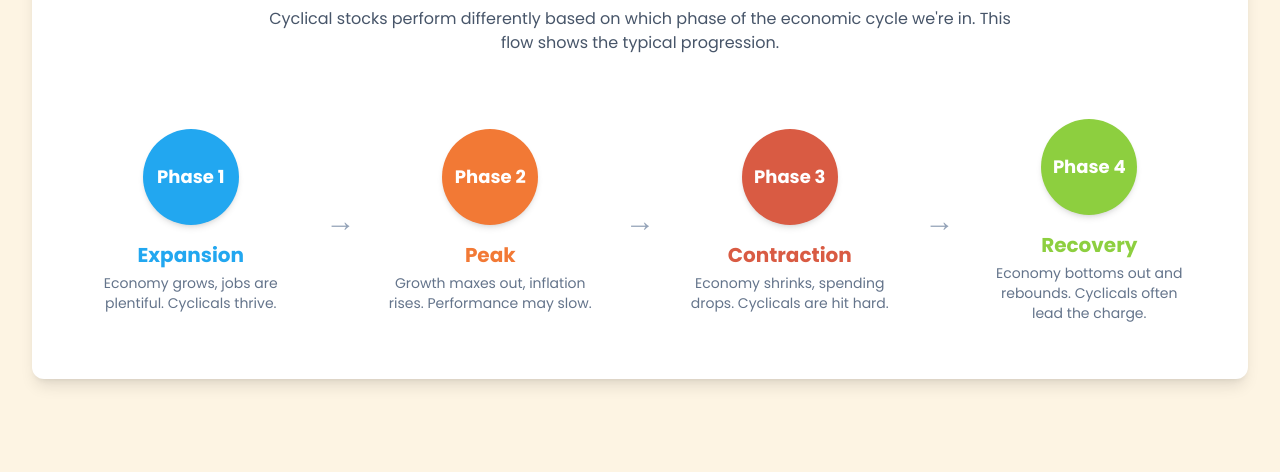
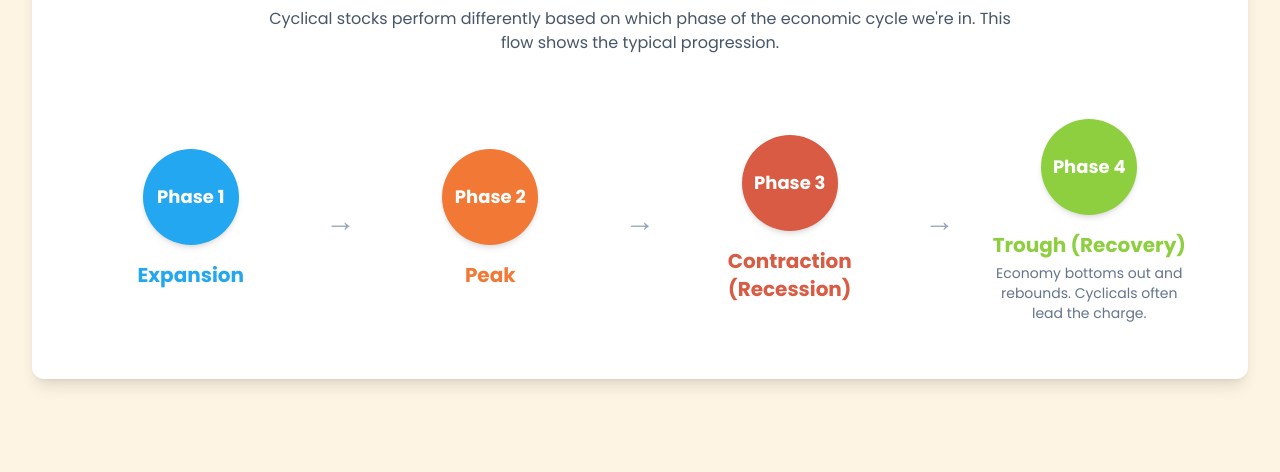
Before and after one commit to yyyprojects/CyclicalStock4, a plain HTML site: page index.html in a window 1280 px wide. Shown: the part 669-1141 px from the top of the page. Drawn offline with nearby package versions, Linux system fonts and the light colour scheme.

Commit message:
Update index.html

```diff
--- a/index.html
+++ b/index.html
@@ -77,24 +77,24 @@
                 <div class="text-center p-4 flex-1">
                     <div class="bg-[#22A7F0] text-white rounded-full w-24 h-24 flex items-center justify-center mx-auto text-lg font-bold shadow-md">Phase 1</div>
                     <h3 class="font-bold text-xl mt-4 text-[#22A7F0]">Expansion</h3>
-                    <p class="text-sm text-slate-500 mt-1">Economy grows, jobs are plentiful. Cyclicals thrive.</p>
+                    <p class="text-sm text-slate-500 mt-1"></p>
                 </div>
                 <div class="text-3xl font-light text-slate-400 transform rotate-90 md:rotate-0">→</div>
                 <div class="text-center p-4 flex-1">
                     <div class="bg-[#F27935] text-white rounded-full w-24 h-24 flex items-center justify-center mx-auto text-lg font-bold shadow-md">Phase 2</div>
                     <h3 class="font-bold text-xl mt-4 text-[#F27935]">Peak</h3>
-                    <p class="text-sm text-slate-500 mt-1">Growth maxes out, inflation rises. Performance may slow.</p>
+                    <p class="text-sm text-slate-500 mt-1"></p>
                 </div>
                 <div class="text-3xl font-light text-slate-400 transform rotate-90 md:rotate-0">→</div>
                 <div class="text-center p-4 flex-1">
                     <div class="bg-[#D95B43] text-white rounded-full w-24 h-24 flex items-center justify-center mx-auto text-lg font-bold shadow-md">Phase 3</div>
-                    <h3 class="font-bold text-xl mt-4 text-[#D95B43]">Contraction</h3>
-                    <p class="text-sm text-slate-500 mt-1">Economy shrinks, spending drops. Cyclicals are hit hard.</p>
+                    <h3 class="font-bold text-xl mt-4 text-[#D95B43]">Contraction (Recession)</h3>
+                    <p class="text-sm text-slate-500 mt-1"></p>
                 </div>
                 <div class="text-3xl font-light text-slate-400 transform rotate-90 md:rotate-0">→</div>
                 <div class="text-center p-4 flex-1">
                     <div class="bg-[#8DCF3F] text-white rounded-full w-24 h-24 flex items-center justify-center mx-auto text-lg font-bold shadow-md">Phase 4</div>
-                    <h3 class="font-bold text-xl mt-4 text-[#8DCF3F]">Recovery</h3>
+                    <h3 class="font-bold text-xl mt-4 text-[#8DCF3F]">Trough (Recovery)</h3>
                     <p class="text-sm text-slate-500 mt-1">Economy bottoms out and rebounds. Cyclicals often lead the charge.</p>
                 </div>
             </div>
```
